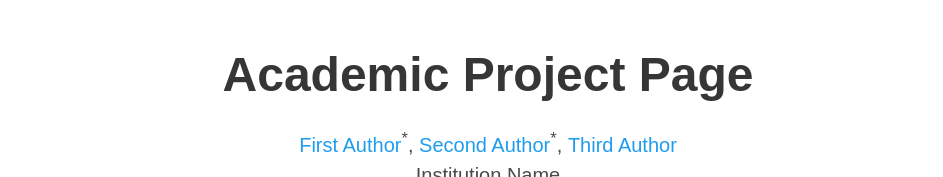
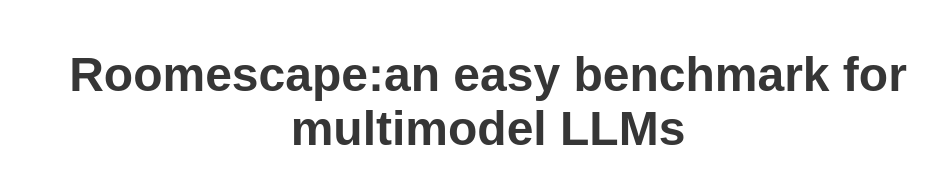
Before and after one commit to iruan29/Roonescape.github.io, a plain HTML site: page index.html in a window 1280 px wide. Shown: the top 177 px of the page, without its empty margins (152-1095 px from the left). Drawn offline with nearby package versions, Linux system fonts and the light colour scheme; some icons are missing; a web font is replaced by a local one.

Commit message:
Update index.html

```diff
--- a/index.html
+++ b/index.html
@@ -52,7 +52,7 @@
       <div class="container is-max-desktop">
         <div class="columns is-centered">
           <div class="column has-text-centered">
-            <h1 class="title is-1 publication-title">Academic Project Page</h1>
+            <h1 class="title is-1 publication-title">Roomescape:an easy benchmark for multimodel LLMs</h1>
             <div class="is-size-5 publication-authors">
               <!-- Paper authors -->
               <span class="author-block">
```
